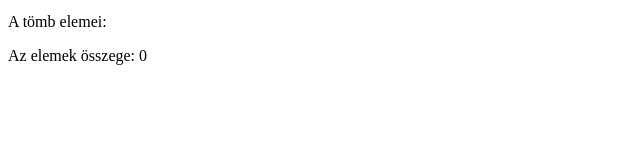
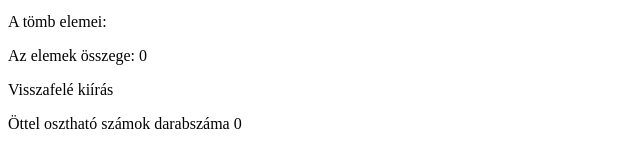
Before and after one commit to Anett88/AlapszerkezetJS, a plain HTML site: page public_html/index.html in a window 1280 px wide. Both pictures are taken after a click on the button "OK". Shown: the part 143-310 px from the top of the page, without its empty margins (0-640 px from the left). Drawn offline with Linux system fonts and the light colour scheme.

Commit message:
feladat4,3

```diff
--- a/public_html/JS.js
+++ b/public_html/JS.js
@@ -20,11 +20,31 @@ function osszegzes(){
     document.getElementById("osszeg").innerHTML = "Az elemek összege: " + osszeg;
 }
 
+function otteloszthato(){
+    var db=0;
+    for (var i = 0; i < tomb.length; i++) {
+        if(tomb[i]%5==0){
+            db+=1;
+        }
+    }
+
+    document.getElementById("otteloszthatok").innerHTML = "Öttel osztható számok darabszáma " + db;
+}
+function forditottkiiras(){
+    var tomb2=[];
+    for (var i = tomb.length ; i > 0  ; i--) {
+        tomb2[i]=tomb[i];
+    }
+    document.getElementById("forditottszam").innerHTML = "Visszafelé kiírás " + tomb2;
+}
+
 function dolgozz() {
 
     var adat = document.getElementById("adat").value;
     feltolt(adat);
     osszegzes();
+    forditottkiiras()
+    otteloszthato();
 
 }
 
--- a/public_html/index.html
+++ b/public_html/index.html
@@ -27,7 +27,9 @@ and open the template in the editor.
 
             <article>
                 <p id="szoveg">Az eredmény:</p>
-                 <p id="osszeg">Az összeg</p>
+                <p id="osszeg">Az összeg</p>
+                <p id="forditottszam">fordított</p>
+                <p id="otteloszthatok">Otteloszthato</p>
             </article>
 
         </main>
```
